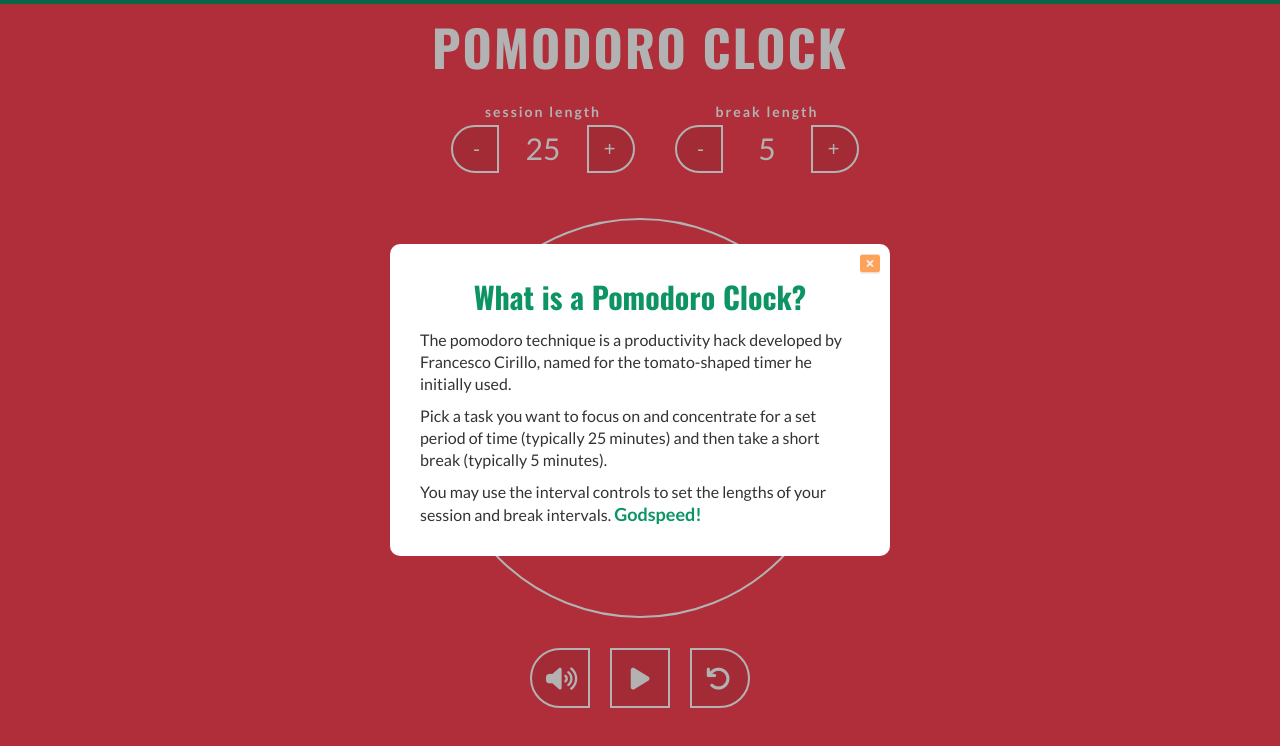
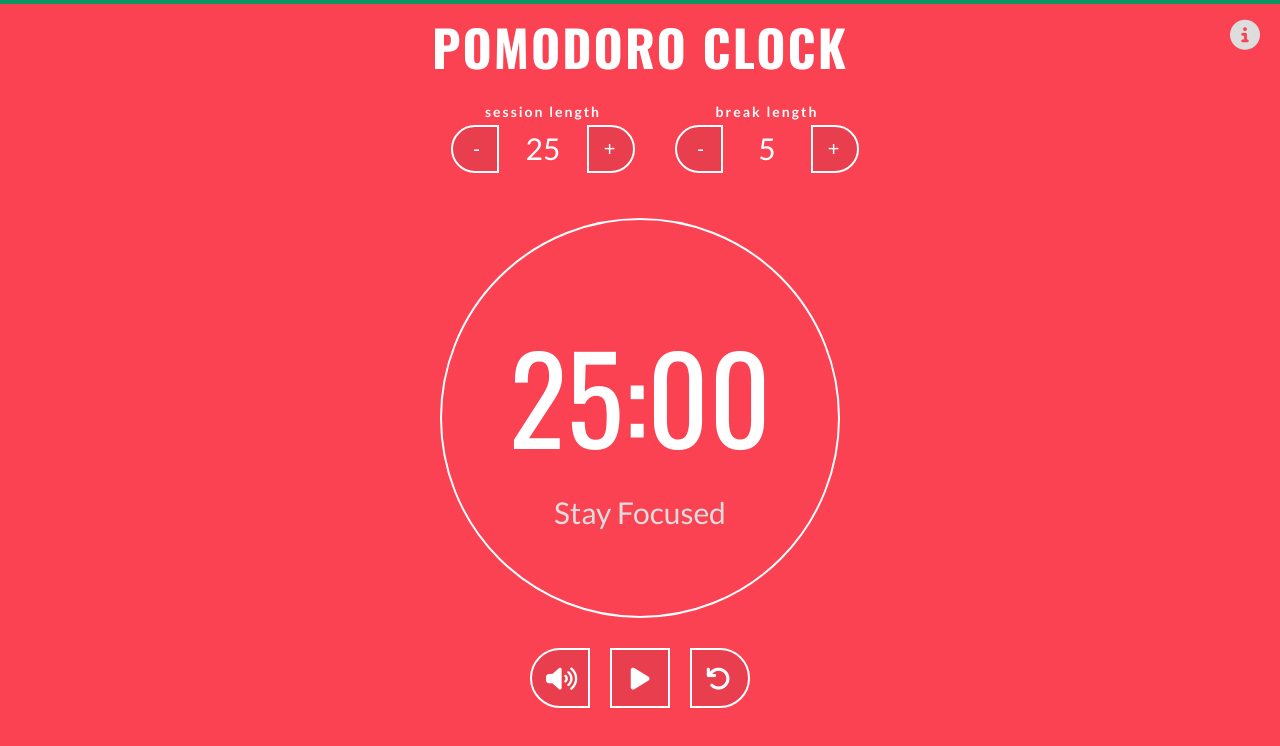
Before and after one commit to jmohr-webdev/pomodoro-clock, a React (Create React App) app: page / in a window 1280 px wide. Shown: the top 746 px of the page. Built offline with nearby package versions, Linux system fonts and the light colour scheme.

Commit message:
Added modal open icon and began refactoring styles

```diff
--- a/src/components/Modal.js
+++ b/src/components/Modal.js
@@ -1,5 +1,5 @@
 import React, { Component } from 'react';
-import '../styles/Modal.css';
+import '../styles/modal.css';
 
 class Modal extends Component {
   render() {
@@ -19,9 +19,8 @@ class Modal extends Component {
             Cirillo, named for the tomato-shaped timer he initially used.
           </p>
           <p>
-            Pick a task you want to focus on and concentrate for a set period of
-            time (typically 25 minutes) and then take a short break (typically 5
-            minutes).
+            Pick a task you want to focus on for a set period of time (typically
+            25 minutes) and then take a short break (typically 5 minutes).
           </p>
           <p>
             You may use the interval controls to set the lengths of your session
--- a/src/components/PomodoroClock.js
+++ b/src/components/PomodoroClock.js
@@ -6,7 +6,7 @@ import Modal from './Modal';
 
 import Chime from '../assets/Chime.mp3';
 
-import '../styles/PomodoroClock.css';
+import '../styles/pomodoroclock.css';
 
 class PomodoroClock extends Component {
   constructor(props) {
@@ -20,7 +20,7 @@ class PomodoroClock extends Component {
       timerRunning: false,
       timerId: 0,
       sound: true,
-      modalOpen: true // change to false after styling
+      modalOpen: false
     };
     this.audio = new Audio(Chime);
 
@@ -48,7 +48,11 @@ class PomodoroClock extends Component {
   }
 
   decrement(phase) {
-    if (phase === 'session' && this.state.sessionLength > 0) {
+    if (
+      phase === 'session' &&
+      this.state.sessionLength >= 1 &&
+      this.state.timerMinutes > 0
+    ) {
       this.setState((state) => ({
         sessionLength: state.sessionLength - 1,
         timerMinutes: state.timerMinutes - 1
@@ -154,6 +158,10 @@ class PomodoroClock extends Component {
         }`}
       >
         <h1 className='title'>Pomodoro Clock</h1>
+        <i
+          className='fa fa-info-circle fa-3x modal-open'
+          onClick={this.toggleModal}
+        ></i>
         <div className='timer-container'>
           <div className='interval-container'>
             <div className='session-container'>
--- a/src/components/Timer.js
+++ b/src/components/Timer.js
@@ -1,4 +1,5 @@
 import React, { Component } from 'react';
+import '../styles/timer.css';
 
 class Timer extends Component {
   render() {
--- a/src/styles/Modal.css
+++ b/src/styles/Modal.css
@@ -1,11 +1,14 @@
 .modal {
   position: absolute;
   display: none;
-  background-color: rgba(0, 0, 0, 0.3);
+  background-color: rgba(0, 0, 0, 0.8);
   top: 0;
   bottom: 0;
   right: 0;
   left: 0;
+  animation-name: modalopen;
+  animation-duration: 0.2s;
+  animation-timing-function: ease-in;
 }
 
 .modal-container {
@@ -26,6 +29,7 @@
   font-size: 3rem;
   font-family: 'Oswald', sans-serif;
   text-align: center;
+  text-transform: uppercase;
   color: #0c9463;
 }
 
@@ -58,3 +62,13 @@
   color: #0c9463;
   font-weight: 700;
 }
+
+@keyframes modalopen {
+  from {
+    opacity: 0;
+  }
+
+  to {
+    opacity: 1;
+  }
+}
--- a/src/styles/PomodoroClock.css
+++ b/src/styles/PomodoroClock.css
@@ -30,111 +30,18 @@
   border-top: 2px solid #ffa259;
 }
 
-.clock-container {
-  display: flex;
-  flex-direction: column;
-  align-items: center;
-  justify-content: center;
+.modal-open {
+  position: absolute;
+  top: 2rem;
+  right: 2rem;
+  color: #ddd;
+  cursor: pointer;
+  transition: all 0.3s;
 }
 
-.title {
-  font-size: 3rem;
-  font-family: Oswald, sans-serif;
-  text-transform: uppercase;
-  letter-spacing: 0.2rem;
-  margin: 0.5rem 0 2rem;
-}
-
-.interval-title {
-  font-size: 1.4rem;
-  text-transform: lowercase;
-  letter-spacing: 0.2rem;
-}
-
-.interval-container {
-  display: flex;
-  flex-direction: column;
-  justify-content: center;
-  align-items: center;
-  text-align: center;
-}
-
-.interval-length {
-  width: 4.8rem;
-  height: 4.8rem;
-  font-size: 3rem;
-  text-align: center;
-  padding-top: 0.5rem;
-}
-
-.buttons {
-  display: flex;
-  flex-direction: row;
-  justify-content: center;
-  align-items: center;
-  margin: 0.5rem 0 2rem;
-}
-
-.btn {
-  outline: 0;
-  border: 2px solid #fff;
-  font-size: 2rem;
-  width: 4.8rem;
-  height: 4.8rem;
+.modal-open:hover {
   color: #fff;
-  background-color: rgba(0, 0, 0, 0.065);
-  cursor: pointer;
-}
-
-.btn:hover {
-  color: #fff;
-  border: 2px solid #fff;
-}
-
-.btn-left {
-  border-radius: 50% 0 0 50%;
-  margin-right: 2rem;
-  padding-left: 0.3rem;
-}
-
-.btn-right {
-  border-radius: 0 50% 50% 0;
-  margin-left: 2rem;
-  padding-right: 0.3rem;
-}
-
-.btn-play,
-.btn-sound,
-.btn-reset {
-  height: 6rem;
-  width: 6rem;
-  text-align: center;
-  padding-top: 0.3rem;
-}
-
-.timer {
-  display: flex;
-  flex-direction: column;
-  align-items: center;
-  justify-content: center;
-  height: 25rem;
-  width: 25rem;
-  border: 2px solid #fff;
-  border-radius: 50%;
-  margin: 0.5rem 0 2rem;
-}
-
-.timer-countdown {
-  font-size: 6.5rem;
-  font-family: Oswald, sans-serif;
-  text-align: center;
-}
-
-.flavor-text {
-  font-size: 1.5rem;
-  font-family: Lato, sans-serif;
-  margin-top: 1rem;
-  color: #ddd;
+  transform: scale(1.1);
 }
 
 @media (orientation: landscape) {
--- /dev/null
+++ b/src/styles/timer.css
@@ -0,0 +1,106 @@
+.clock-container {
+  display: flex;
+  flex-direction: column;
+  align-items: center;
+  justify-content: center;
+}
+
+.title {
+  font-size: 3rem;
+  font-family: Oswald, sans-serif;
+  text-transform: uppercase;
+  letter-spacing: 0.2rem;
+  margin: 0.5rem 0 2rem;
+}
+
+.interval-title {
+  font-size: 1.4rem;
+  text-transform: lowercase;
+  letter-spacing: 0.2rem;
+}
+
+.interval-container {
+  display: flex;
+  flex-direction: column;
+  justify-content: center;
+  align-items: center;
+  text-align: center;
+}
+
+.interval-length {
+  width: 4.8rem;
+  height: 4.8rem;
+  font-size: 3rem;
+  text-align: center;
+  padding-top: 0.5rem;
+}
+
+.buttons {
+  display: flex;
+  flex-direction: row;
+  justify-content: center;
+  align-items: center;
+  margin: 0.5rem 0 2rem;
+}
+
+.btn {
+  outline: 0;
+  border: 2px solid #fff;
+  font-size: 2rem;
+  width: 4.8rem;
+  height: 4.8rem;
+  color: #fff;
+  background-color: rgba(0, 0, 0, 0.065);
+  cursor: pointer;
+}
+
+.btn:hover {
+  color: #fff;
+  border: 2px solid #fff;
+}
+
+.btn-left {
+  border-radius: 50% 0 0 50%;
+  margin-right: 2rem;
+  padding-left: 0.3rem;
+}
+
+.btn-right {
+  border-radius: 0 50% 50% 0;
+  margin-left: 2rem;
+  padding-right: 0.3rem;
+}
+
+.btn-play,
+.btn-sound,
+.btn-reset {
+  height: 6rem;
+  width: 6rem;
+  text-align: center;
+  padding-top: 0.3rem;
+}
+
+.timer {
+  display: flex;
+  flex-direction: column;
+  align-items: center;
+  justify-content: center;
+  height: 25rem;
+  width: 25rem;
+  border: 2px solid #fff;
+  border-radius: 50%;
+  margin: 0.5rem 0 2rem;
+}
+
+.timer-countdown {
+  font-size: 6.5rem;
+  font-family: Oswald, sans-serif;
+  text-align: center;
+}
+
+.flavor-text {
+  font-size: 1.5rem;
+  font-family: Lato, sans-serif;
+  margin-top: 1rem;
+  color: #ddd;
+}
```
Also changed, not shown: src/styles/controls.css (added), src/styles/mediaqueries.css (added).
